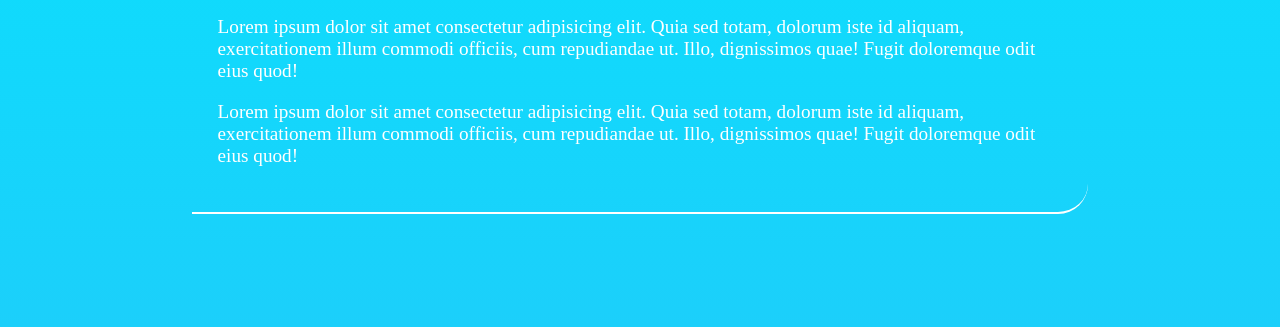
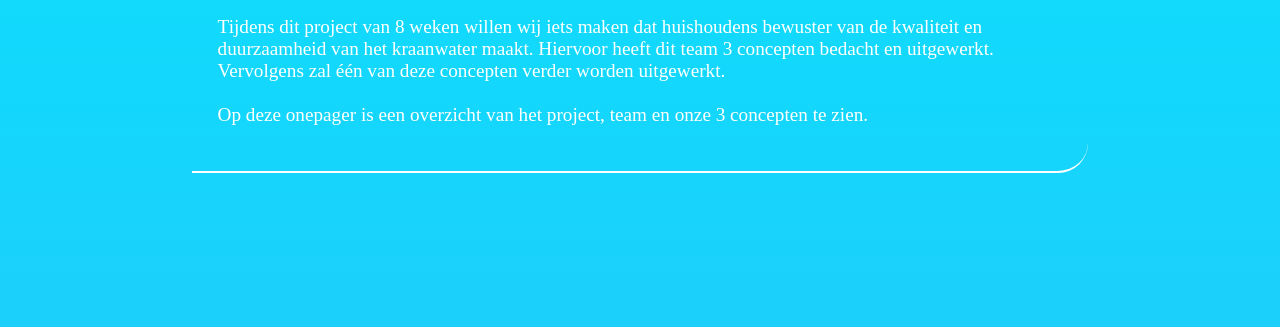
Before and after one commit to MJ1109/Project-OASEN-Onepager, a plain HTML site: page index.html in a window 1280 px wide. Shown: the part 473-800 px from the top of the page. Drawn offline with Linux system fonts and the light colour scheme; a web font is replaced by a local one.

Commit message:
Added introduction text

```diff
--- a/index.html
+++ b/index.html
@@ -16,8 +16,13 @@
 
         <div id="projectDiv">
             <h2>Het Project</h2>
-            <p>Lorem ipsum dolor sit amet consectetur adipisicing elit. Quia sed totam, dolorum iste id aliquam, exercitationem illum commodi officiis, cum repudiandae ut. Illo, dignissimos quae! Fugit doloremque odit eius quod!</p>
-            <p>Lorem ipsum dolor sit amet consectetur adipisicing elit. Quia sed totam, dolorum iste id aliquam, exercitationem illum commodi officiis, cum repudiandae ut. Illo, dignissimos quae! Fugit doloremque odit eius quod!</p>
+            <p>
+                Tijdens dit project van 8 weken willen wij iets maken dat huishoudens bewuster van de kwaliteit en
+                duurzaamheid van het kraanwater maakt. Hiervoor heeft dit team 3 concepten bedacht en uitgewerkt.
+                Vervolgens zal één van deze concepten verder worden uitgewerkt.
+                <br><br>
+                Op deze onepager is een overzicht van het project, team en onze 3 concepten te zien.
+            </p>
         </div>
     </header>
 
```
